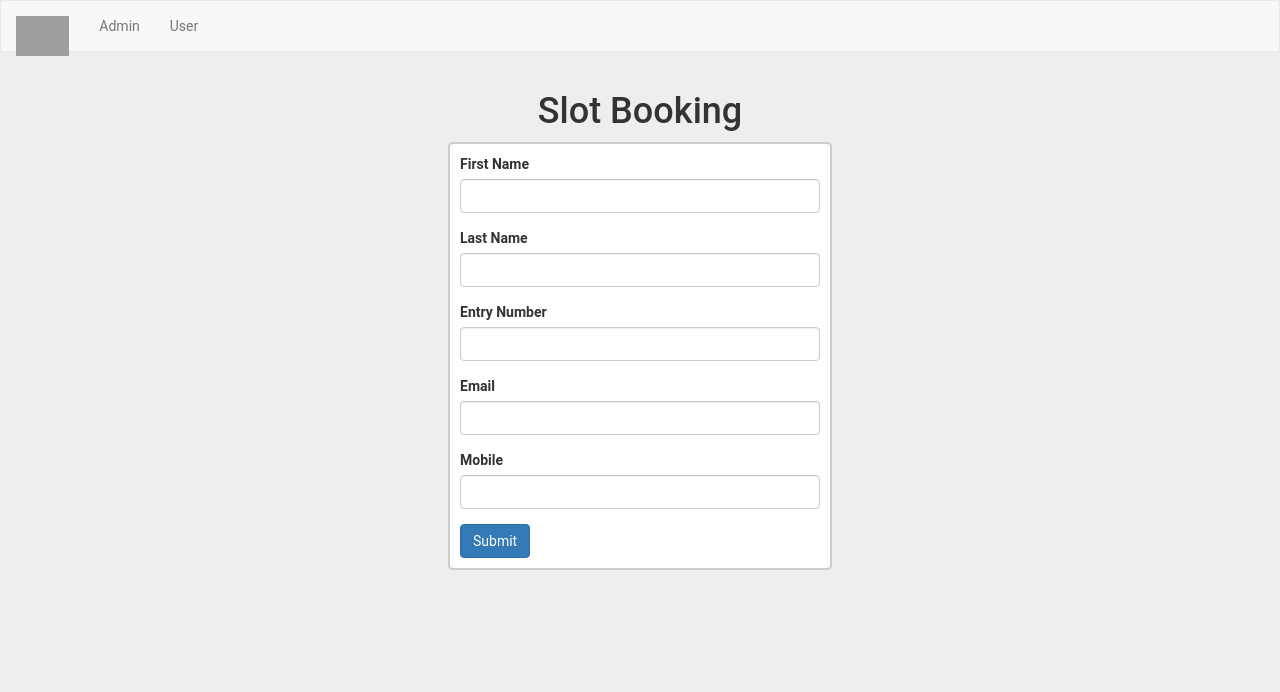
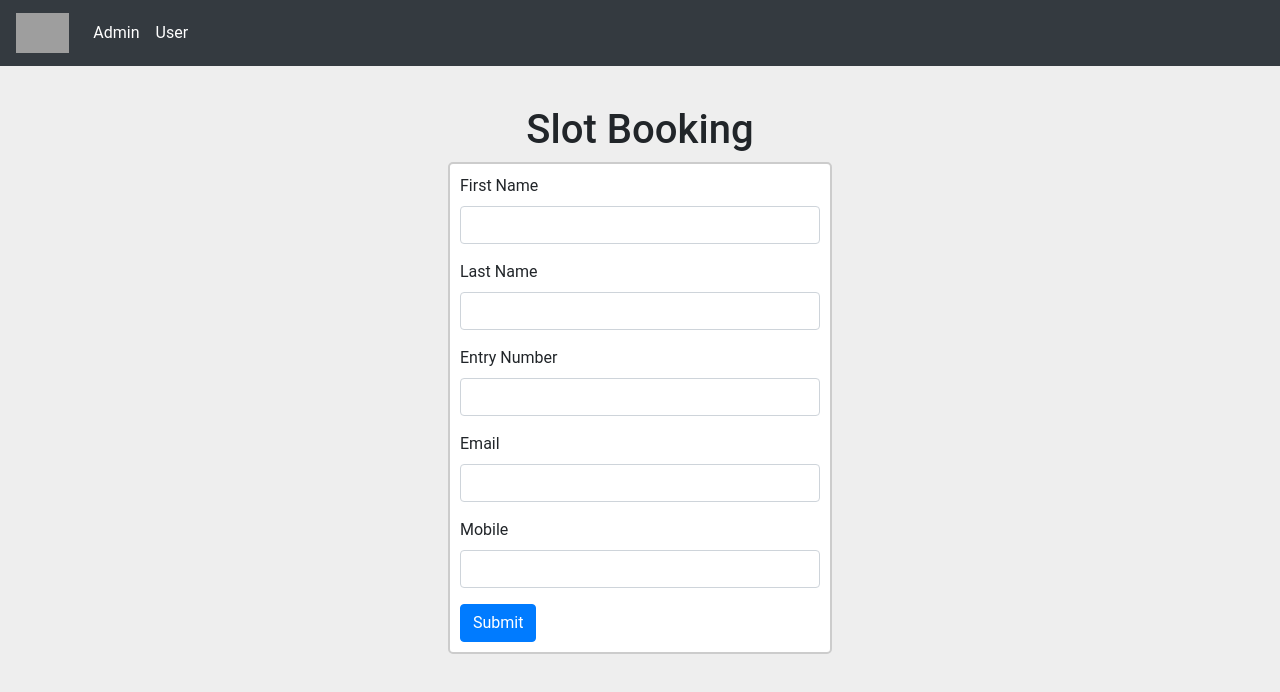
Before and after one commit to DivyanshuSaxena/SlotBooking, a website: page index.html in a window 1280 px wide. Drawn offline with nearby package versions, Linux system fonts and the light colour scheme; no server answers; grey boxes are pictures that could not be loaded.

Commit message:
bootstrap 4 added successfully

```diff
--- a/index.html
+++ b/index.html
@@ -6,43 +6,43 @@
 	<!-- <script src="/js/jquery-3.2.1.slim.min.js"></script> -->
 	<script src="https://code.jquery.com/jquery-3.3.1.min.js" integrity="sha256-FgpCb/KJQlLNfOu91ta32o/NMZxltwRo8QtmkMRdAu8="
 	  crossorigin="anonymous"></script>
-  	<link rel="stylesheet" href="https://maxcdn.bootstrapcdn.com/bootstrap/3.3.7/css/bootstrap.min.css" integrity="sha384-BVYiiSIFeK1dGmJRAkycuHAHRg32OmUcww7on3RYdg4Va+PmSTsz/K68vbdEjh4u" crossorigin="anonymous">
-  	<script src="https://maxcdn.bootstrapcdn.com/bootstrap/3.3.7/js/bootstrap.min.js" integrity="sha384-Tc5IQib027qvyjSMfHjOMaLkfuWVxZxUPnCJA7l2mCWNIpG9mGCD8wGNIcPD7Txa" crossorigin="anonymous"></script>
+  	<!-- <link rel="stylesheet" href="https://maxcdn.bootstrapcdn.com/bootstrap/3.3.7/css/bootstrap.min.css" integrity="sha384-BVYiiSIFeK1dGmJRAkycuHAHRg32OmUcww7on3RYdg4Va+PmSTsz/K68vbdEjh4u" crossorigin="anonymous">
+  	<script src="https://maxcdn.bootstrapcdn.com/bootstrap/3.3.7/js/bootstrap.min.js" integrity="sha384-Tc5IQib027qvyjSMfHjOMaLkfuWVxZxUPnCJA7l2mCWNIpG9mGCD8wGNIcPD7Txa" crossorigin="anonymous"></script> -->
+  	<link rel="stylesheet" href="https://maxcdn.bootstrapcdn.com/bootstrap/4.0.0/css/bootstrap.min.css" integrity="sha384-Gn5384xqQ1aoWXA+058RXPxPg6fy4IWvTNh0E263XmFcJlSAwiGgFAW/dAiS6JXm" crossorigin="anonymous">
+	<script src="https://maxcdn.bootstrapcdn.com/bootstrap/4.0.0/js/bootstrap.min.js" integrity="sha384-JZR6Spejh4U02d8jOt6vLEHfe/JQGiRRSQQxSfFWpi1MquVdAyjUar5+76PVCmYl" crossorigin="anonymous"></script>
 	<script src="/socket.io/socket.io.js"></script>
 	<link rel="stylesheet" type="text/css" href="/stylesheets/style.css">
 	<script type="text/javascript" src="/js/main.js"></script>
 </head>
 <body>
 
-<!-- <nav class="navbar navbar-inverse">
+<!-- <nav class="navbar navbar-default">
   <div class="container-fluid">
     <div class="navbar-header">
-      <a class="navbar-brand" href="#">WebSiteName</a>
-    </div>
-    <ul class="nav navbar-nav">
-      <li class="active"><a href="#">Home</a></li>
-      <li><a href="#">Page 1</a></li>
-      <li><a href="#">Page 2</a></li>
-      <li><a href="#">Page 3</a></li>
-    </ul>
-  </div>
-</nav> -->
-
-<nav class="navbar navbar-default">
-  <div class="container-fluid">
-    <!-- Brand and toggle get grouped for better mobile display -->
-    <div class="navbar-header">
-      <a class="navbar-brand"><img src="https://smp.iitd.ac.in/res/images/SMP-logo.png" class="fixed-height"></a>
     </div>
 
-    <!-- Collect the nav links, forms, and other content for toggling -->
     <div class="collapse navbar-collapse" id="bs-example-navbar-collapse-1">
       <ul class="nav navbar-nav">
         <li><a id="show_entries">Admin</a></li>
         <li><a id="user_book">User</a></li>
       </ul>
-    </div><!-- /.navbar-collapse -->
-  </div><!-- /.container-fluid -->
+    </div>
+  </div>
+</nav> -->
+
+<nav class="navbar navbar-expand-lg navbar-inverse bg-dark">
+    <a class="navbar-brand"><img src="https://smp.iitd.ac.in/res/images/SMP-logo.png" class="fixed-height"></a>
+
+  <div class="collapse navbar-collapse" id="navbarSupportedContent">
+    <ul class="navbar-nav mr-auto">
+      <li class="nav-item active">
+        <a class="nav-link" id="show_entries">Admin</a>
+      </li>
+      <li class="nav-item">
+        <a class="nav-link" id="user_book">User</a>
+      </li>
+    </ul>
+  </div>
 </nav>
 
 <div class="title centered">
--- a/public/stylesheets/style.css
+++ b/public/stylesheets/style.css
@@ -1,5 +1,9 @@
 body {
 	font-family: 'Roboto', sans-serif;
+}
+
+#show_entries, #user_book {
+	color: #fff;
 }
 
 .intro {
```
